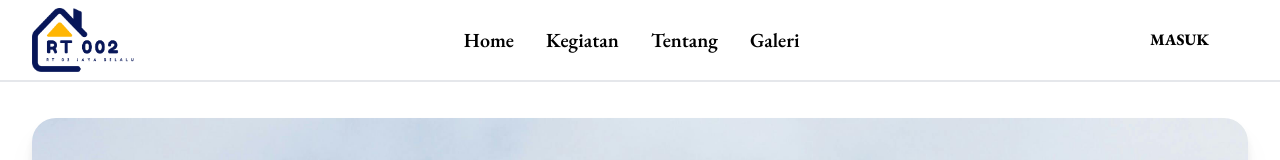
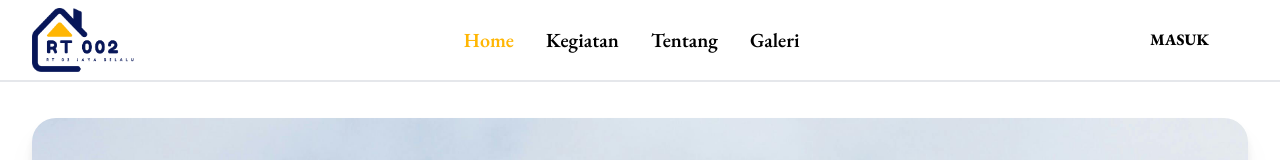
Before and after one commit to myogaazwar/RT-002, a React (Vite) app: page /#home in a window 1280 px wide. Before the commit this address led to /. Shown: the top 160 px of the page. Built offline with nearby package versions, Linux system fonts and the light colour scheme.

Commit message:
update: change offset to -100

```diff
--- a/src/components/Elements/NavItem/NavItem.jsx
+++ b/src/components/Elements/NavItem/NavItem.jsx
@@ -10,7 +10,7 @@ export const NavItem = ({ to, children, classname, onSelect }) => {
         duration={400}
         spy={true}
         hashSpy={true}
-        offset={-20}
+        offset={-100}
         activeClass='md:text-main-color text-white text-bold'
         className={`${classname} cursor-pointer`}
         onClick={onSelect}
```
